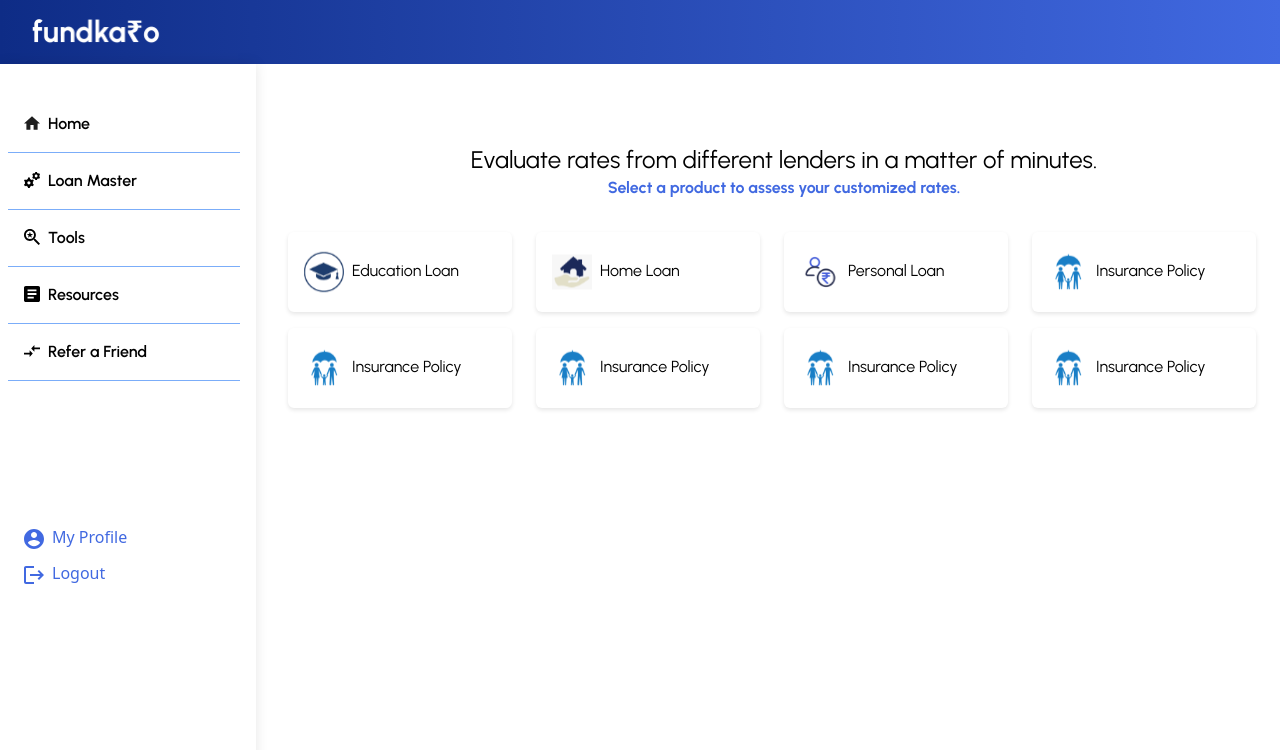
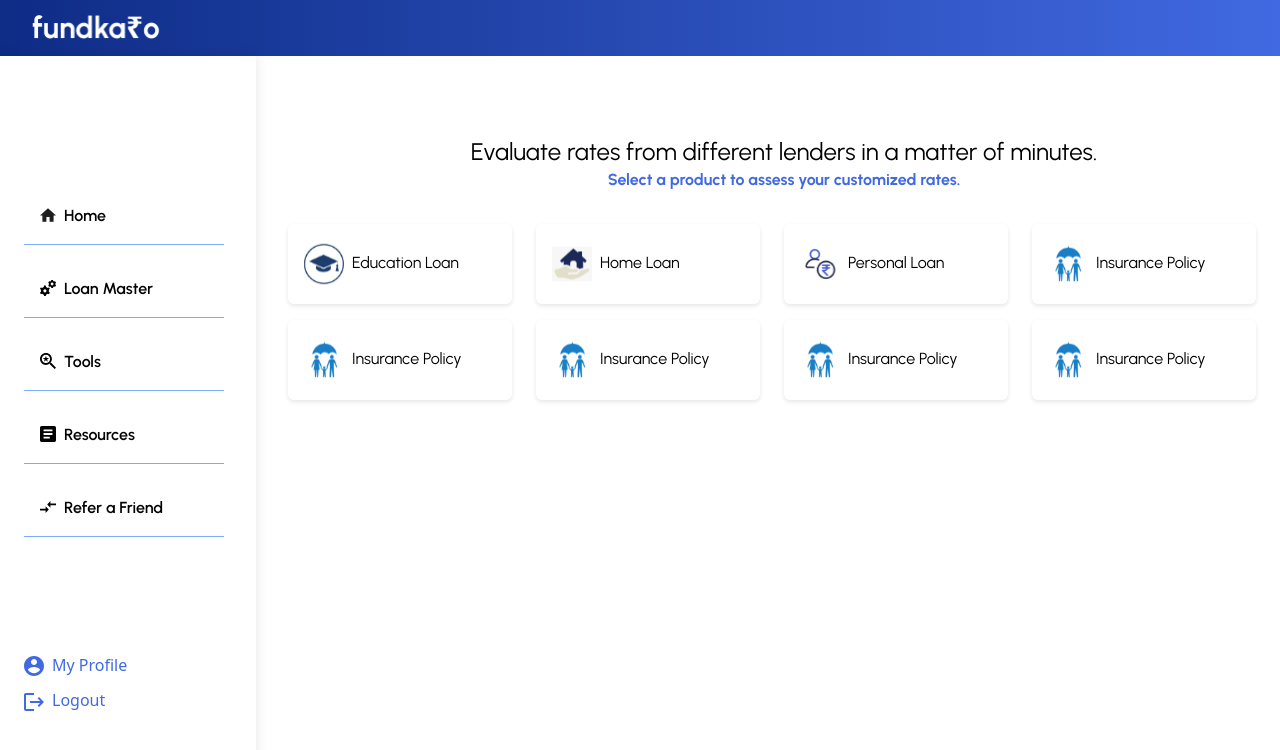
Before and after one commit to Vats-shivam/FundkaroAdmin, a React app: page /user/dashboard in a window 1280 px wide. Shown: the top 750 px of the page. Built offline with nearby package versions, Linux system fonts and the light colour scheme; the HTML template or start-up script is replaced by a standard one.

Commit message:
fix design issues

```diff
--- a/src/components/Login.jsx
+++ b/src/components/Login.jsx
@@ -34,7 +34,7 @@ function Login(props) {
     // }
   };
   return (
-    <div className={`p-1 flex flex-col w-[25%] h-full ${props.loginStyles}`}>
+    <div className={`p-1 flex flex-col w-[25%] h-full min-h-[35rem] ${props.loginStyles}`}>
       <div className='p-2 bg-transparent'>
         <h1 className='text-white font-extrabold text-4xl'>Welcome</h1>
         <p className='text-white font-normal text-2xl'>Login to your Account</p>
--- a/src/components/NameNavbar.jsx
+++ b/src/components/NameNavbar.jsx
@@ -2,7 +2,7 @@ import logo from "../assets/fundkaro.svg"
 
 function NameNavbar() {
   return (
-    <header className="bg-gradient-to-r from-darkPrimary to-lightPrimary flex h-16 items-center">
+    <header className="bg-gradient-to-r from-darkPrimary to-lightPrimary flex h-[7%] items-center">
       <img src={logo} className="w-32 h-9 ml-8 " />
     </header>
   )
--- a/src/components/Register.jsx
+++ b/src/components/Register.jsx
@@ -34,7 +34,7 @@ function Register(props) {
     // }
   };
   return (
-    <div className={`p-1 flex flex-col w-[25%] h-full ${props.loginStyles}`}>
+    <div className={`p-1 flex flex-col w-[25%] h-full min-h-[35rem] ${props.loginStyles}`}>
       <div className='p-2 bg-transparent'>
         <h1 className='text-white font-extrabold text-4xl'>Welcome</h1>
         <p className='text-white font-normal text-2xl'>Register to your Account</p>
--- a/src/components/SideDashboard.jsx
+++ b/src/components/SideDashboard.jsx
@@ -21,13 +21,18 @@ function SideDashboard() {
     }
 
     return (
-        <div className="absolute shadow-primaryShadow h-full max-h-screen pt-8 w-64 top-18 pr-4 pl-2">
+        <div className="absolute shadow-primaryShadow h-[93%] pt-8 w-64 top-18 pr-4 pl-2 flex flex-col justify-evenly">
             <div>
                 {items.map((item) => {
-                    return <div className="text-left font-primaryFont p-4 font-semibold border-b border-[#7BADF9] hover:bg-[#E4EAFA]"><Link to={'/user/dashboard'+item.link}><img className="inline-block pr-2 h-6 w-6 -mt-1" src={item.img}></img>{item.label}</Link></div>
+                    return <div className="text-left font-primaryFont p-4 m-4 font-semibold border-b border-[#7BADF9] hover:bg-[#E4EAFA]">
+                        <Link to={'/user/dashboard' + item.link}>
+                            <img className="inline-block pr-2 h-6 w-6 -mt-1" src={item.img}></img>
+                            {item.label}
+                        </Link>
+                    </div>
                 })}
             </div>
-            <div className="relative -bottom-32">
+            <div className="">
                 <div className="text-left -ml-1 pt-4 pl-5 text-[#4169E1]"><Link to='/user/profile'><img className="inline-block pr-2 h-7 w-7" src={VectorProfile}></img>My Profile</Link></div>
                 <div onClick={Logout} className="text-left -ml-1 pt-4 pl-5 text-[#4169E1] -mt-2 cursor-pointer"><img className="inline-block pr-2 h-7 w-7" src={VectorLogout}></img>Logout</div>
             </div>
--- a/src/pages/AuthPage.jsx
+++ b/src/pages/AuthPage.jsx
@@ -5,7 +5,7 @@ import Login from '../components/Login'
 
 function AuthPage({children}) {
   return (
-    <div className='w-screen h-screen'>
+    <div className='w-screen h-screen min-h-[50rem]'>
     <div className='w-full flex flex-col h-2/5 bg-gradient-to-r from-darkPrimary to-lightPrimary'>
       <div className="w-1/2 title text-white text-[3rem] font-primaryFont font-bold relative left-[5rem] top-[1rem]">fundka₹o</div>
       <div className="w-1/2 title text-white text-[2rem] font-primaryFont font-normal relative left-[5rem] top-[1rem]">Multiple loan choice Instant benefits</div>
--- a/src/pages/Dashboard.jsx
+++ b/src/pages/Dashboard.jsx
@@ -3,7 +3,7 @@ import SideDashboard from '../components/SideDashboard';
 
 function Dashboard({children}) {
   return (
-    <div>
+    <div className='h-screen w-screen'>
       <NameNavbar/>
       <SideDashboard/>
       <div className='ml-72 mt-20 font-primaryFont'>
```
